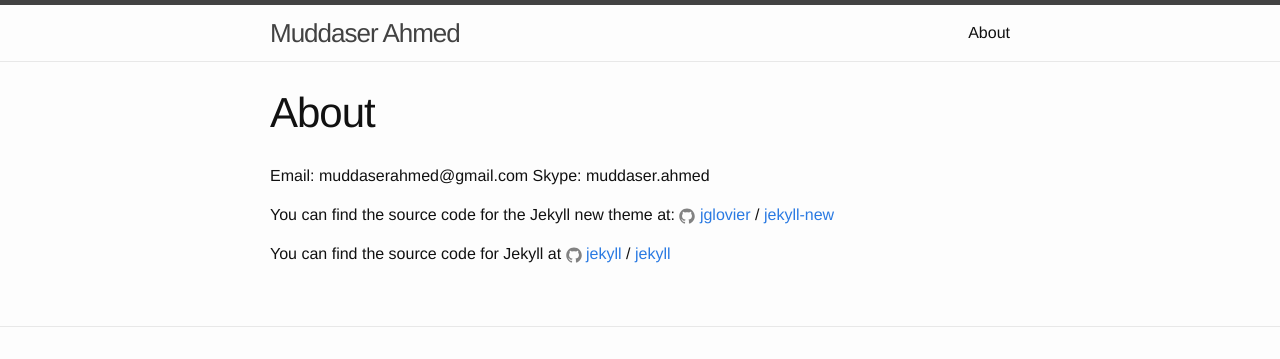
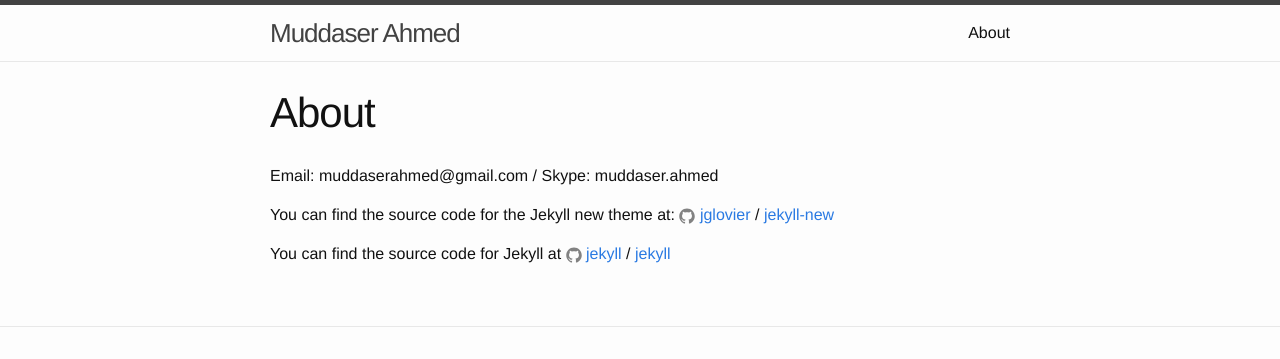
Before and after one commit to muddaserahmed/muddaserahmed.github.io, a Jekyll site: the page built from about.md, in a window 1280 px wide. Shown: the top 359 px of the page. Built offline with Jekyll 4.4.1, drawn with Linux system fonts in a browser that asks for light colours.

```diff
--- a/about.md
+++ b/about.md
@@ -4,7 +4,7 @@ title: About
 permalink: /about/
 ---
 
-Email: muddaserahmed@gmail.com
+Email: muddaserahmed@gmail.com /
 Skype: muddaser.ahmed
 
 You can find the source code for the Jekyll new theme at:
```
